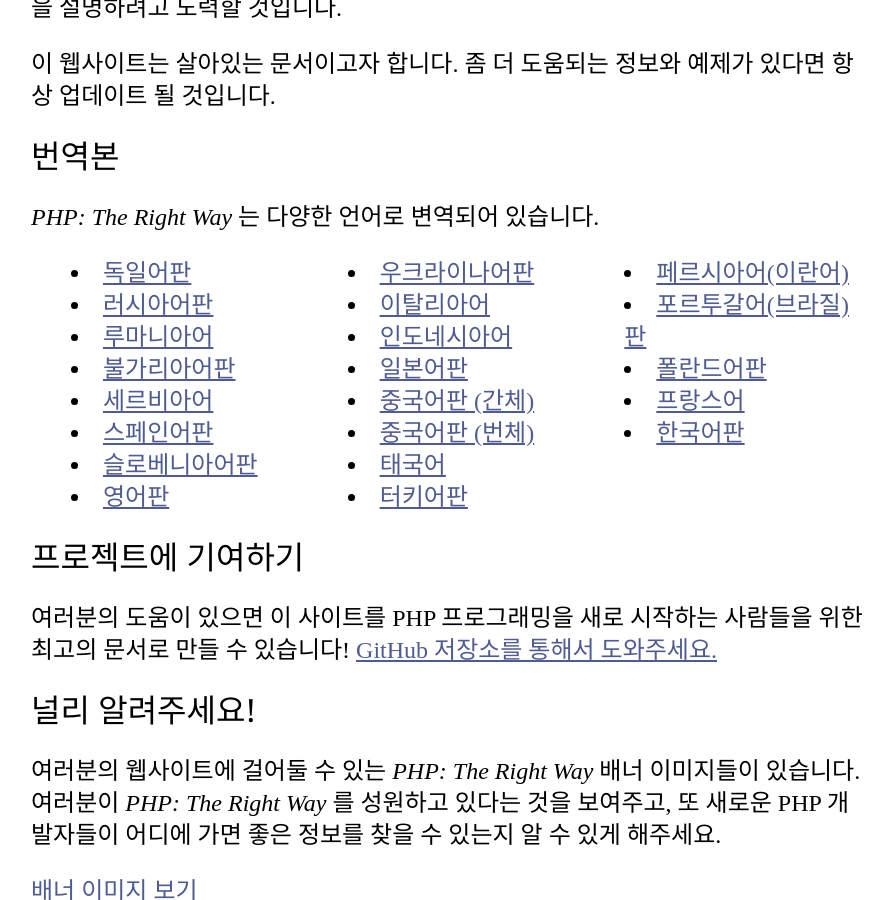
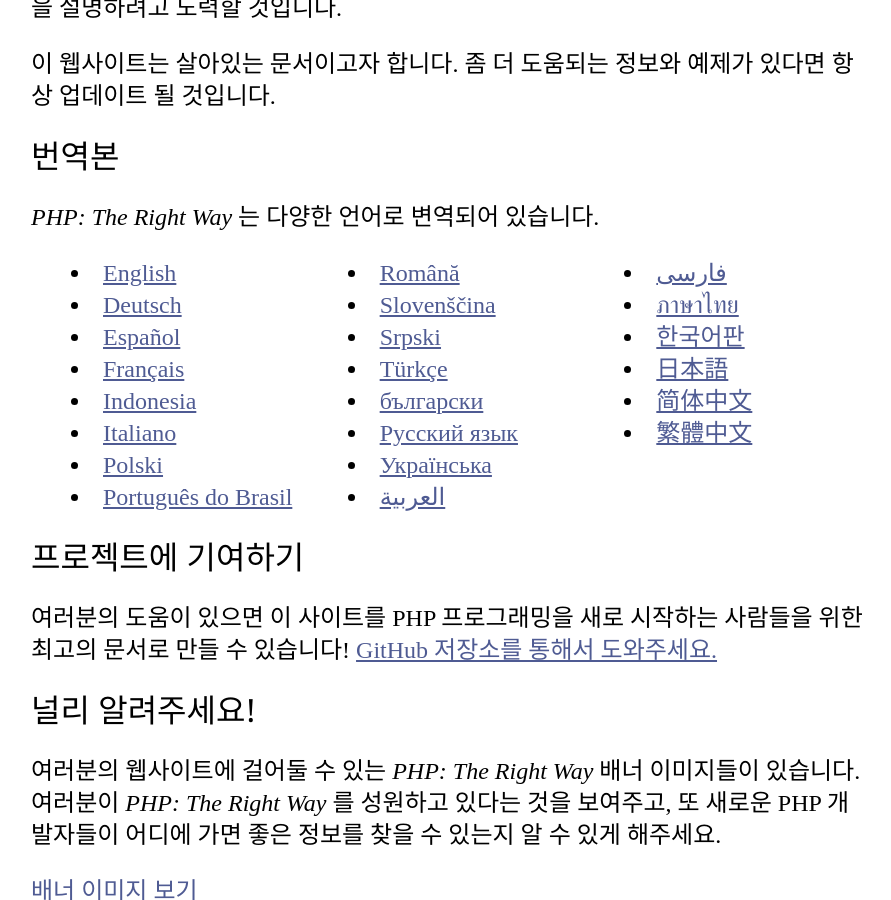
Before and after one commit to codeguy/php-the-right-way, a Jekyll site: the page built from index.html, in a window 1280 px wide and 900 px high, scrolled down 1808 px. Shown: the whole window, without its empty margins (189-1080 px from the left). Built offline with Jekyll 4.4.1, drawn with Linux system fonts in a browser that asks for light colours.

Commit message:
Add native language names

```diff
--- a/_includes/welcome.md
+++ b/_includes/welcome.md
@@ -17,27 +17,28 @@ PHP를 사용하는 사람들이 그동안 생각해보지 않았을지도 모
 
 _PHP: The Right Way_ 는 다양한 언어로 변역되어 있습니다.
 
-* [독일어판](http://rwetzlmayr.github.io/php-the-right-way/)
-* [러시아어판](http://getjump.github.io/ru-php-the-right-way)
-* [루마니아어](https://bgui.github.io/php-the-right-way/)
-* [불가리아어판](http://bg.phptherightway.com/)
-* [세르비아어](http://phpsrbija.github.io/php-the-right-way/)
-* [스페인어판](http://phpdevenezuela.github.io/php-the-right-way/)
-* [슬로베니아어판](http://sl.phptherightway.com)
-* [영어판](http://www.phptherightway.com)
-* [우크라이나어판](http://iflista.github.com/php-the-right-way/)
-* [이탈리아어](http://it.phptherightway.com)
-* [인도네시아어](http://id.phptherightway.com)
-* [일본어판](http://ja.phptherightway.com)
-* [중국어판 (간체)](http://laravel-china.github.io/php-the-right-way/)
-* [중국어판 (번체)](http://laravel-taiwan.github.io/php-the-right-way)
-* [태국어](https://apzentral.github.io/php-the-right-way/)
-* [터키어판](http://hkulekci.github.io/php-the-right-way/)
-* [페르시아어(이란어)](http://novid.github.io/php-the-right-way/)
-* [포르투갈어(브라질)판](http://br.phptherightway.com/)
-* [폴란드어판](http://pl.phptherightway.com/)
-* [프랑스어](http://eilgin.github.io/php-the-right-way/)
-* [한국어판](http://modernpug.github.io/php-the-right-way/)
+* [English](http://www.phptherightway.com)
+* [Deutsch](http://rwetzlmayr.github.io/php-the-right-way)
+* [Español](http://phpdevenezuela.github.io/php-the-right-way)
+* [Français](http://eilgin.github.io/php-the-right-way/)
+* [Indonesia](http://id.phptherightway.com)
+* [Italiano](http://it.phptherightway.com)
+* [Polski](http://pl.phptherightway.com)
+* [Português do Brasil](http://br.phptherightway.com)
+* [Română](https://bgui.github.io/php-the-right-way/)
+* [Slovenščina](http://sl.phptherightway.com)
+* [Srpski](http://phpsrbija.github.io/php-the-right-way/)
+* [Türkçe](http://hkulekci.github.io/php-the-right-way/)
+* [български](http://bg.phptherightway.com)
+* [Русский язык](http://getjump.github.io/ru-php-the-right-way)
+* [Українська](http://iflista.github.com/php-the-right-way)
+* [العربية](https://adaroobi.github.io/php-the-right-way/)
+* [فارسى](http://novid.github.io/php-the-right-way/)
+* [ภาษาไทย](https://apzentral.github.io/php-the-right-way/)
+* [한국어판](http://modernpug.github.io/php-the-right-way)
+* [日本語](http://ja.phptherightway.com)
+* [简体中文](http://laravel-china.github.io/php-the-right-way/)
+* [繁體中文](http://laravel-taiwan.github.io/php-the-right-way)
 
 ## 프로젝트에 기여하기 {#how_to_contribute}
 
```
Also changed, not shown: README.md.
